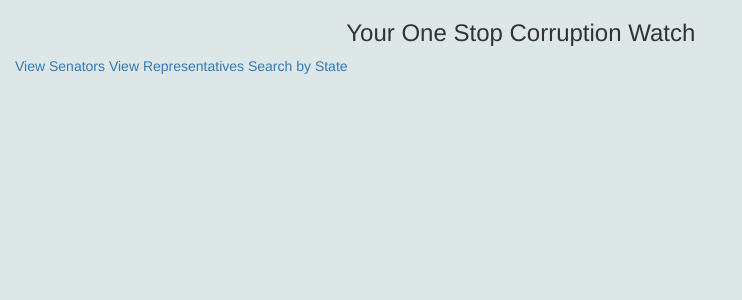
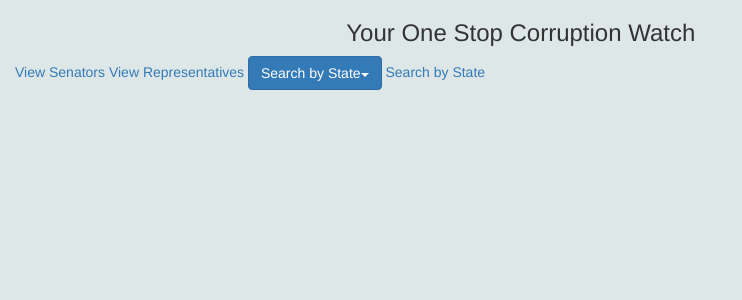
Before and after one commit to meyerhoferc/will-legislate-for-money, a Django app: page / in a window 1280 px wide. Shown: the top 300 px of the page, without its empty margins (0-742 px from the left). Run offline with Django 3.2, Linux system fonts and the light colour scheme; some libraries are stand-ins or nearby versions.

Commit message:
Add dropdown template

```diff
--- a/public_officials/templates/public-officials/home.html
+++ b/public_officials/templates/public-officials/home.html
@@ -13,6 +13,14 @@
         <div class="selections">
           <a href="{% url 'senator_index' %}">View Senators</a>
           <a href="{% url 'representative_index' %}">View Representatives</a>
+          <div class="dropdown btn-group dropdown">
+            <button class="btn btn-primary dropdown-toggle" type="button" data-toggle="dropdown">Search by State<span class="caret"></span></button>
+              <ul class="text-center dropdown-menu">
+                {% for state in states %}
+                <li>{{ state }}</li>
+                {% endfor %}
+              </ul>
+            </div>
           <a href="#">Search by State</a>
         </div>
       </div>
```
